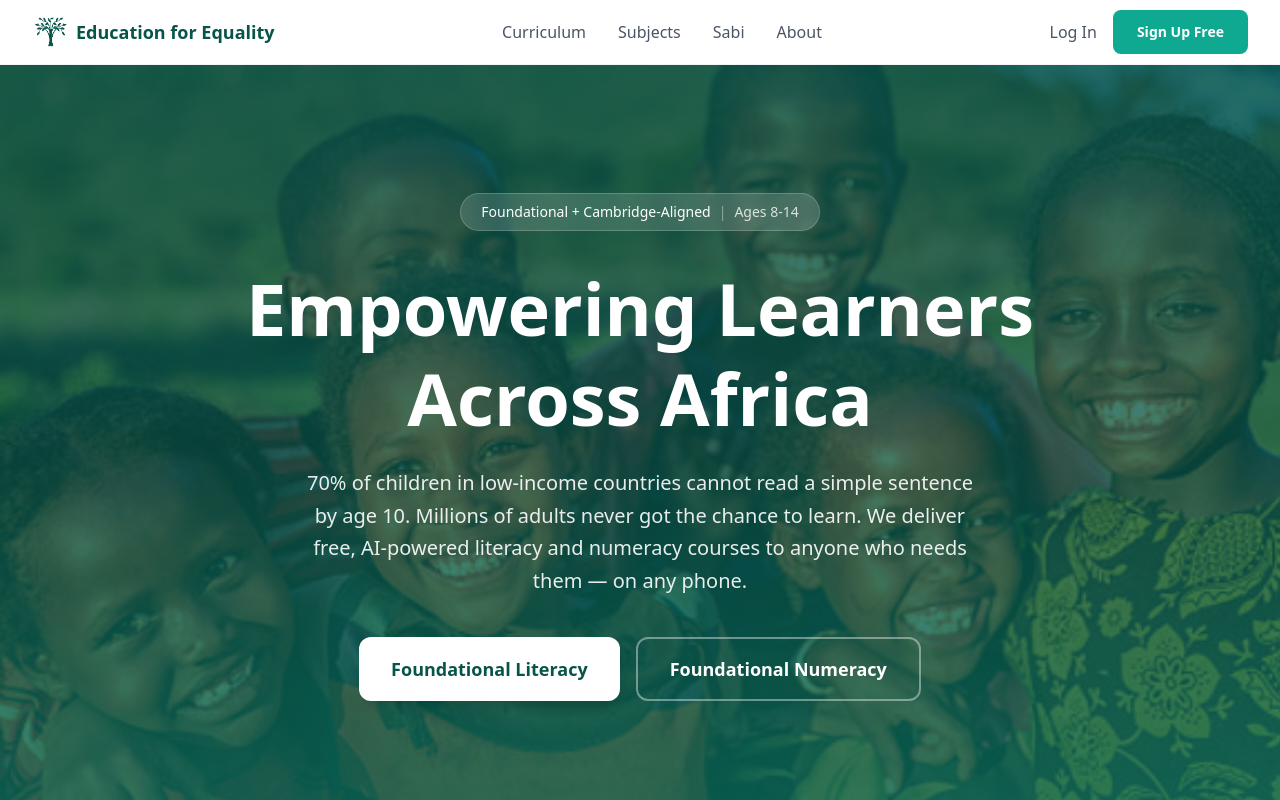
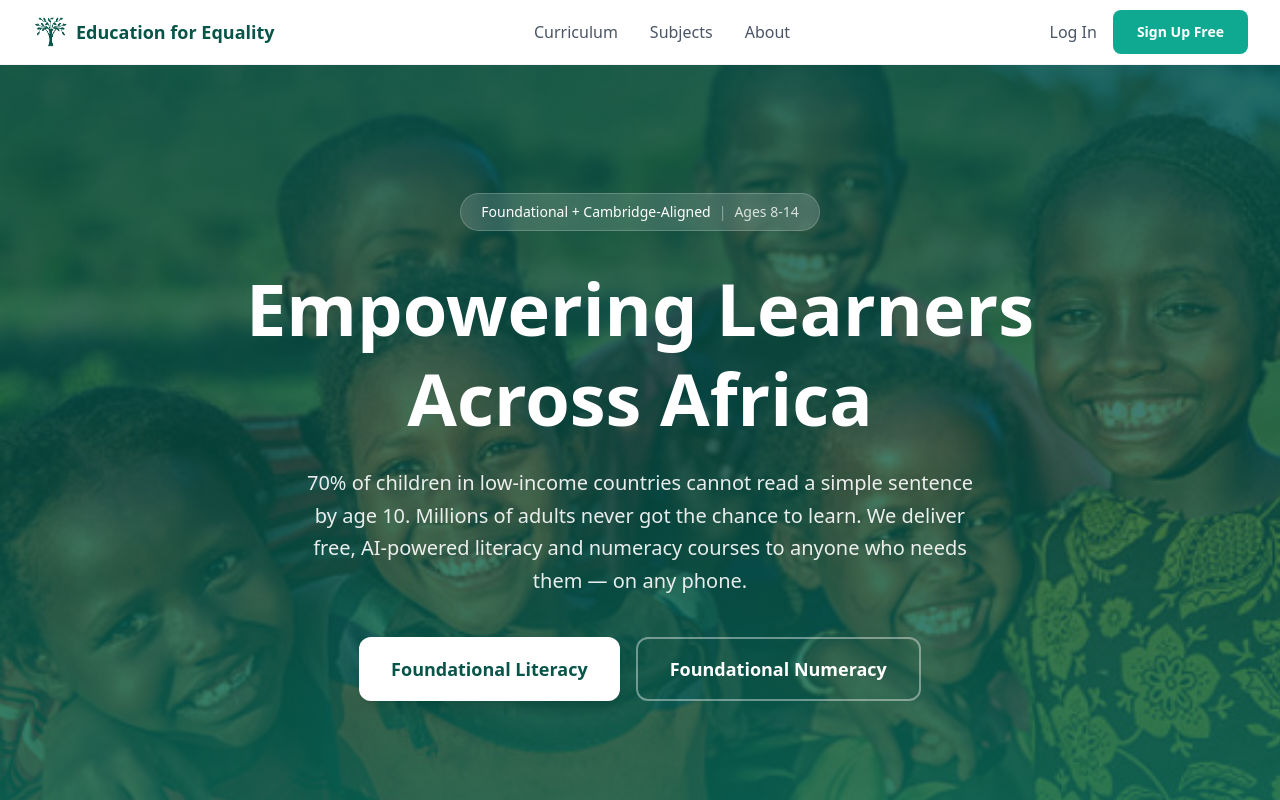
Before and after one commit to thegirwhocodes/Education-for-Equality, a Next.js app: page / in a window 1280 px wide. Shown: the top 800 px of the page. Built offline with nearby package versions, Linux system fonts and the light colour scheme; no server answers.

Commit message:
Auto-save: 2026-03-17 12:30 (2 files)
Session snapshot before context compaction.

```diff
--- a/components/Navbar.tsx
+++ b/components/Navbar.tsx
@@ -40,9 +40,6 @@ export default function Navbar() {
                 My Progress
               </Link>
             </SignedIn>
-            <Link href="/sabi" className="text-gray-600 hover:text-[var(--primary-dark)] transition-colors">
-              Sabi
-            </Link>
             <Link href="/about" className="text-gray-600 hover:text-[var(--primary-dark)] transition-colors">
               About
             </Link>
@@ -100,9 +97,6 @@ export default function Navbar() {
                   My Progress
                 </Link>
               </SignedIn>
-              <Link href="/sabi" className="text-gray-600 hover:text-[var(--primary-dark)]">
-                Sabi
-              </Link>
               <Link href="/about" className="text-gray-600 hover:text-[var(--primary-dark)]">
                 About
               </Link>
--- a/lib/voice/tts-client.ts
+++ b/lib/voice/tts-client.ts
@@ -72,26 +72,26 @@ async function synthesizeWithChatterbox(text: string): Promise<Buffer> {
  * Returns audio buffer (audio/mpeg).
  */
 export async function synthesizeSpeech(text: string): Promise<Buffer> {
-  // Try Chatterbox Turbo first (self-hosted, emotion-aware, voice-cloned)
-  try {
-    return await synthesizeWithChatterbox(text);
-  } catch (error) {
-    console.warn(
-      "Chatterbox TTS failed, trying YarnGPT:",
-      error instanceof Error ? error.message : error
-    );
-  }
-
-  // Fallback 1: YarnGPT (free, Nigerian voices)
+  // Primary: YarnGPT (native Nigerian Wura voice)
   if (process.env.YARNGPT_API_KEY) {
     try {
       return await synthesizeWithYarnGPT(text);
     } catch (error) {
       console.warn(
-        "YarnGPT failed, falling back to ElevenLabs:",
+        "YarnGPT failed, trying Chatterbox:",
         error instanceof Error ? error.message : error
       );
     }
+  }
+
+  // Fallback 1: Chatterbox Turbo (self-hosted, emotion-aware)
+  try {
+    return await synthesizeWithChatterbox(text);
+  } catch (error) {
+    console.warn(
+      "Chatterbox TTS failed, falling back to ElevenLabs:",
+      error instanceof Error ? error.message : error
+    );
   }
 
   // Fallback 2: ElevenLabs
```
